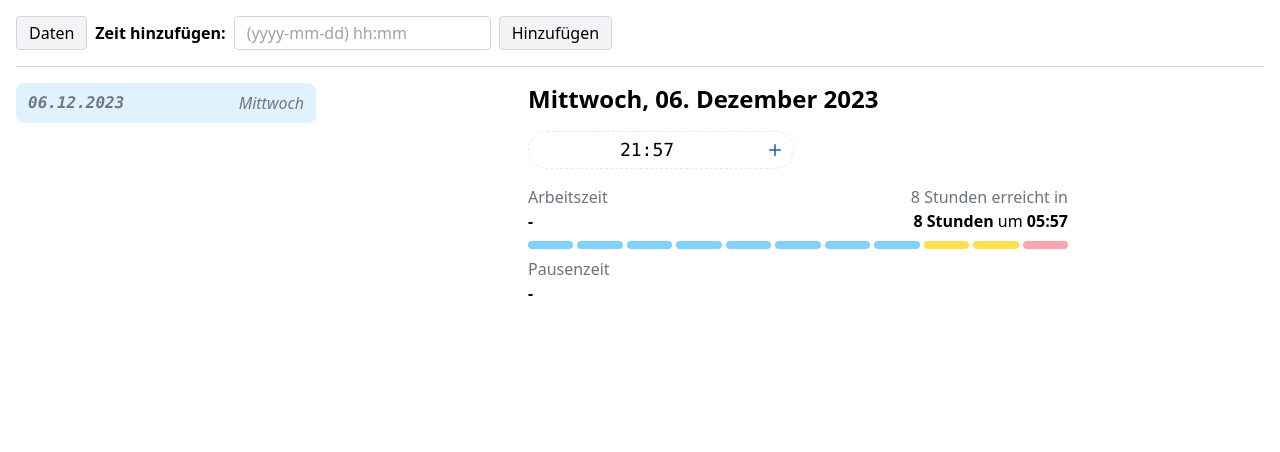
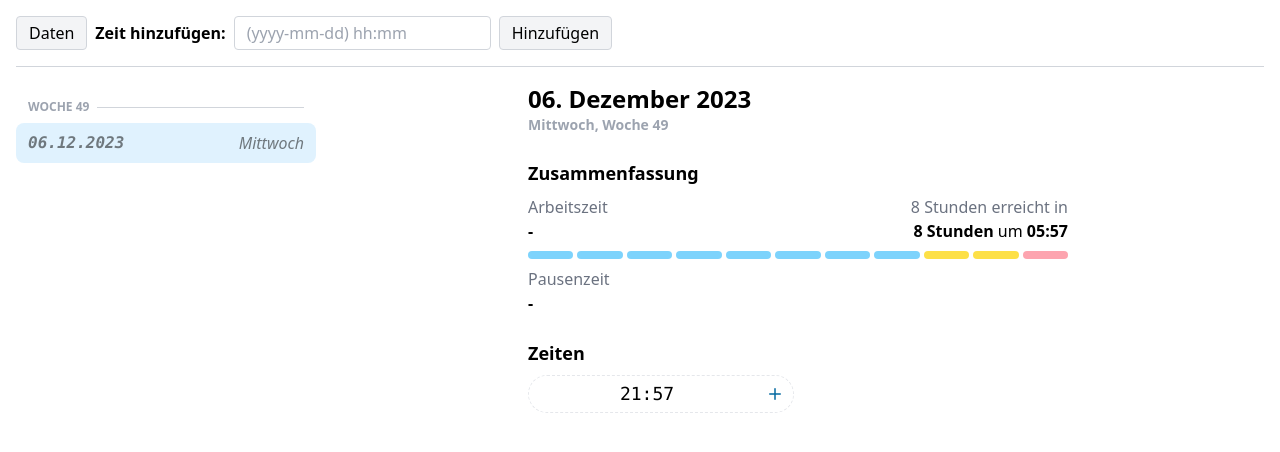
Before and after one commit to alinnert/timetracker, a Vue app: page / in a window 1280 px wide. Shown: the top 452 px of the page. Built offline with nearby package versions, Linux system fonts and the light colour scheme.

Commit message:
Add weeks

```diff
--- a/src/App.vue
+++ b/src/App.vue
@@ -1,8 +1,8 @@
 <script setup lang="ts">
-import { format } from 'date-fns'
-import { de } from 'date-fns/locale'
+import AddTimestampForm from './components/AddTimestampForm.vue'
 import DaySummary from './components/DaySummary.vue'
 import DaysList from './components/DaysList.vue'
+import DetailHeader from './components/DetailHeader.vue'
 import TimestampList from './components/TimestampList.vue'
 import ToolbarButton from './components/ToolbarButton.vue'
 import ToolbarMenu from './components/ToolbarMenu.vue'
@@ -10,7 +10,6 @@ import ToolbarMenuItem from './components/ToolbarMenuItem.vue'
 import UiStack from './components/UiStack.vue'
 import UiToolbar from './components/UiToolbar.vue'
 import { useTimesStore } from './stores/times'
-import AddTimestampForm from './components/AddTimestampForm.vue'
 
 const timesStore = useTimesStore()
 </script>
@@ -82,11 +81,9 @@ const timesStore = useTimesStore()
     <div class="[grid-area:main] overflow-auto flex flex-col items-center">
       <div class="w-[540px] max-w-full">
         <UiStack>
-          <div class="text-2xl font-bold">
-            {{ format(timesStore.selectedDay, 'EEEEEEE, dd. MMMM yyyy', { locale: de }) }}
-          </div>
+          <DetailHeader></DetailHeader>
+          <DaySummary></DaySummary>
           <TimestampList></TimestampList>
-          <DaySummary></DaySummary>
         </UiStack>
       </div>
     </div>
--- a/src/components/DaySummary.vue
+++ b/src/components/DaySummary.vue
@@ -15,6 +15,8 @@ const remainingLabel = computed(() =>
 </script>
 
 <template>
+  <div>
+    <div class="text-lg font-bold mb-2">Zusammenfassung</div>
     <div class="grid grid-cols-[1fr,auto] gap-2">
       <div>
         <div class="text-gray-500">Arbeitszeit</div>
@@ -27,7 +29,6 @@ const remainingLabel = computed(() =>
           }}
         </div>
       </div>
-
       <div class="text-right">
         <div class="text-gray-500">{{ remainingLabel }}</div>
         <div>
@@ -39,7 +40,6 @@ const remainingLabel = computed(() =>
               })
             }}
           </span>
-
           <template v-if="lessThan8Hours && timesStore.selectedDayIsToday">
             <span> um </span>
             <span class="font-bold">
@@ -50,11 +50,9 @@ const remainingLabel = computed(() =>
           </template>
         </div>
       </div>
-
       <div class="col-span-2">
         <HoursProgress :value="timesStore.workTimeOfSelectedDay"></HoursProgress>
       </div>
-
       <div>
         <div class="text-gray-500">Pausenzeit</div>
         <div class="font-bold">
@@ -67,4 +65,5 @@ const remainingLabel = computed(() =>
         </div>
       </div>
     </div>
+  </div>
 </template>
--- a/src/components/DaysList.vue
+++ b/src/components/DaysList.vue
@@ -1,5 +1,8 @@
 <script setup lang="ts">
+import { getWeek } from 'date-fns'
+import { de } from 'date-fns/locale'
 import DaysListItem from './DaysListItem.vue'
+import WeekHeadline from './WeekHeadline.vue'
 
 defineProps<{ items: Date[] }>()
 </script>
@@ -7,6 +10,13 @@ defineProps<{ items: Date[] }>()
 <template>
   <div class="flex flex-col gap-1">
     <template v-for="(day, index) in items" :key="index">
+      <template
+        v-if="
+          index === 0 || getWeek(day, { locale: de }) !== getWeek(items[index - 1], { locale: de })
+        "
+      >
+        <WeekHeadline>{{ getWeek(day, { locale: de }) }}</WeekHeadline>
+      </template>
       <DaysListItem :day="day"></DaysListItem>
     </template>
   </div>
--- /dev/null
+++ b/src/components/DetailHeader.vue
@@ -0,0 +1,19 @@
+<script setup lang="ts">
+import { useTimesStore } from '@/stores/times'
+import { format, getWeek } from 'date-fns'
+import { de } from 'date-fns/locale'
+
+const timesStore = useTimesStore()
+</script>
+
+<template>
+  <div>
+    <div class="text-2xl font-bold">
+      {{ format(timesStore.selectedDay, 'dd. MMMM yyyy', { locale: de }) }}
+    </div>
+    <div class="text-sm font-bold text-gray-400">
+      {{ format(timesStore.selectedDay, 'EEEEEEE', { locale: de }) }}, Woche
+      {{ getWeek(timesStore.selectedDay, { locale: de }) }}
+    </div>
+  </div>
+</template>
--- a/src/components/TimestampList.vue
+++ b/src/components/TimestampList.vue
@@ -6,6 +6,8 @@ const timesStore = useTimesStore()
 </script>
 
 <template>
+  <div>
+    <div class="text-lg font-bold mb-2">Zeiten</div>
     <div class="grid grid-cols-2 gap-2">
       <template v-for="(timestamp, index) in timesStore.timestampsOfSelectedDay" :key="index">
         <TimestampListItem type="instance" :timestamp="timestamp"></TimestampListItem>
@@ -14,4 +16,5 @@ const timesStore = useTimesStore()
         <TimestampListItem type="add" :timestamp="timesStore.currentTime"></TimestampListItem>
       </template>
     </div>
+  </div>
 </template>
--- a/src/components/UiStack.vue
+++ b/src/components/UiStack.vue
@@ -1,5 +1,5 @@
 <script setup lang="ts">
-withDefaults(defineProps<{ gap?: 2 | 4 }>(), { gap: 4 })
+withDefaults(defineProps<{ gap?: 2 | 6 }>(), { gap: 6 })
 </script>
 
 <template>
@@ -7,7 +7,7 @@ withDefaults(defineProps<{ gap?: 2 | 4 }>(), { gap: 4 })
     class="flex flex-col"
     :class="{
       'gap-2': gap === 2,
-      'gap-4': gap === 4,
+      'gap-6': gap === 6,
     }"
   >
     <slot></slot>
--- /dev/null
+++ b/src/components/WeekHeadline.vue
@@ -0,0 +1,9 @@
+<template>
+  <div class="grid grid-cols-[auto,1fr] items-center gap-2 mt-4 mb-1 mx-3">
+    <div class="uppercase text-xs text-gray-400 font-bold">
+      Woche <slot></slot>
+    </div>
+
+    <div class="h-px bg-gray-300"></div>
+  </div>
+</template>
```
Lines whose indentation alone changed are shown as unchanged.
